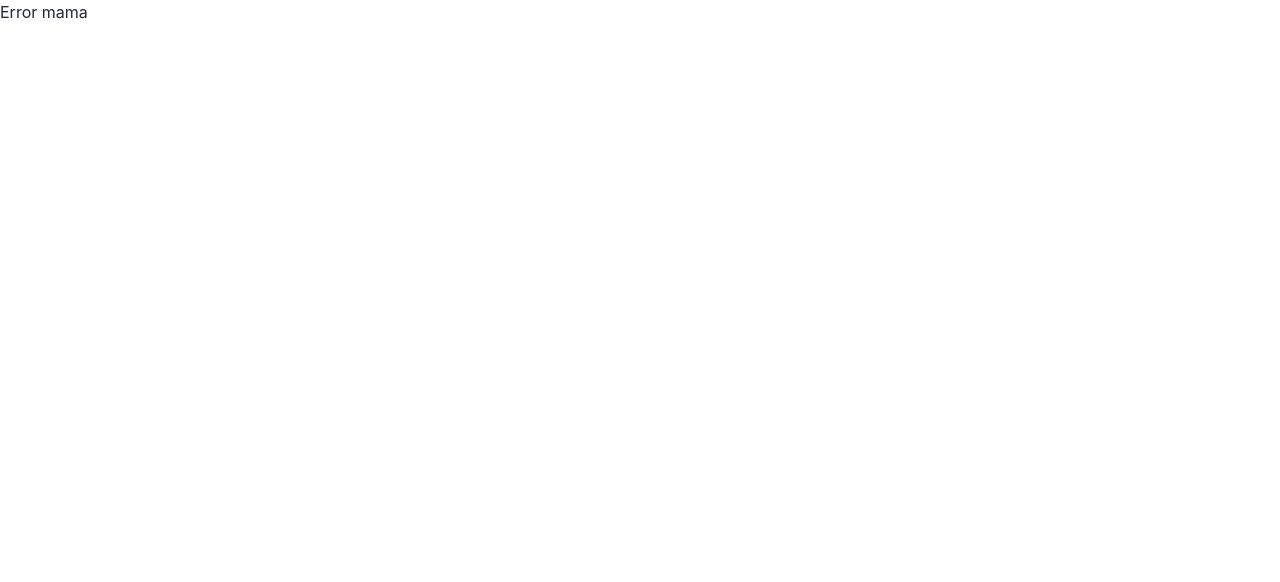
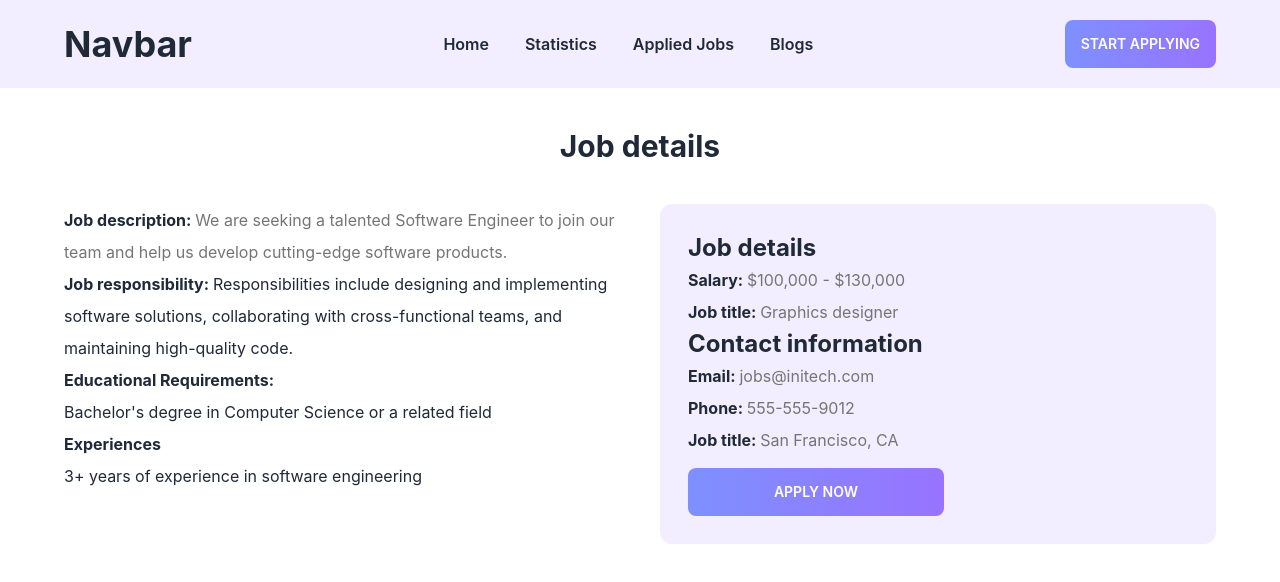
Before and after one commit to jobayer298/job-applying-client-react, a React (Vite) app: page /job/F8J5N2G in a window 1280 px wide. Before the commit this address had no page. Shown: the top 582 px of the page. Built offline with nearby package versions, Linux system fonts and the light colour scheme.

Commit message:
job details components created

```diff
--- a/public/job-desc.json
+++ b/public/job-desc.json
@@ -12,10 +12,9 @@
     "job_responsibility": "Responsibilities include developing user-friendly websites, collaborating with the design team, and ensuring that the website is optimized for speed and scalability.",
     "educational_requirements": "Bachelor's degree in Computer Science or a related field",
     "experiences": "2+ years of experience in front-end development",
-    "contact": {
-      "email": "jobs@acmecorp.com",
-      "phone": "555-555-1234"
-    }
+
+    "email": "jobs@acmecorp.com",
+    "phone": "555-555-1234"
   },
   {
     "id": "L2N6Q8S",
@@ -30,10 +29,10 @@
     "job_responsibility": "Responsibilities include developing and executing marketing campaigns, analyzing market trends, and managing the marketing budget.",
     "educational_requirements": "Bachelor's degree in Marketing, Business, or a related field",
     "experiences": "5+ years of experience in marketing",
-    "contact": {
+
       "email": "jobs@globexcorp.com",
       "phone": "555-555-5678"
-    }
+
   },
   {
     "id": "Y4H9P6D",
@@ -48,10 +47,10 @@
     "job_responsibility": "Responsibilities include designing and implementing software solutions, collaborating with cross-functional teams, and maintaining high-quality code.",
     "educational_requirements": "Bachelor's degree in Computer Science or a related field",
     "experiences": "3+ years of experience in software engineering",
-    "contact": {
+
       "email": "jobs@initech.com",
       "phone": "555-555-9012"
-    }
+
   },
   {
     "id": "F8J5N2G",
@@ -66,10 +65,10 @@
     "job_responsibility": "Responsibilities include designing and implementing software solutions, collaborating with cross-functional teams, and maintaining high-quality code.",
     "educational_requirements": "Bachelor's degree in Computer Science or a related field",
     "experiences": "3+ years of experience in software engineering",
-    "contact": {
+
       "email": "jobs@initech.com",
       "phone": "555-555-9012"
-    }
+
   },
   {
     "id": "T6K1V9B",
@@ -84,10 +83,10 @@
     "job_responsibility": "Responsibilities include designing and implementing software solutions, collaborating with cross-functional teams, and maintaining high-quality code.",
     "educational_requirements": "Bachelor's degree in Computer Science or a related field",
     "experiences": "3+ years of experience in software engineering",
-    "contact": {
+
       "email": "jobs@initech.com",
       "phone": "555-555-9012"
-    }
+
   },
   {
     "id": "Z3C7L5R",
@@ -102,9 +101,8 @@
     "job_responsibility": "Responsibilities include designing and implementing software solutions, collaborating with cross-functional teams, and maintaining high-quality code.",
     "educational_requirements": "Bachelor's degree in Computer Science or a related field",
     "experiences": "3+ years of experience in software engineering",
-    "contact": {
+
       "email": "jobs@initech.com",
       "phone": "555-555-9012"
-    }
   }
 ]
--- a/src/Components/Error.jsx
+++ b/src/Components/Error.jsx
@@ -1,11 +1,17 @@
-import React from 'react';
+import React from "react";
+import { Link, useRouteError } from "react-router-dom";
 
 const Error = () => {
-    return (
-        <div>
-            <h2>Error mama</h2>
-        </div>
-    );
+  return (
+    <section className="flex justify-center items-center h-screen p-16 bg-gray-100 text-gray-900">
+      <Link
+        to="/"
+        className="px-8 py-3 font-semibold rounded bg-cyan-200 text-gray-900"
+      >
+        Back to homepage
+      </Link>
+    </section>
+  );
 };
 
 export default Error;
--- a/src/Components/Features_job.jsx
+++ b/src/Components/Features_job.jsx
@@ -1,9 +1,9 @@
 import React from 'react';
-import { useLoaderData } from 'react-router-dom';
+import { Link, useLoaderData } from 'react-router-dom';
 
 const Features_job = () => {
     const jobData = useLoaderData()
-    console.log(jobData);
+    // console.log(jobData);
     return (
       <div className="my-container pb-24">
         <div className="title text-center pb-8">
@@ -34,7 +34,9 @@ const Features_job = () => {
                 <span>{job.location}</span>
                 <span>Salary: {job.salary}</span>
               </p>
-              <button className="btn btn-bg text-white">View Details</button>
+              <Link to={`/job/${job.id}`}>
+                <button className="btn btn-bg text-white">View Details</button>
+              </Link>
             </div>
           ))}
         </div>
--- a/src/Components/JobDetails.jsx
+++ b/src/Components/JobDetails.jsx
@@ -1,11 +1,70 @@
-import React from 'react';
+import React, { useEffect, useState } from "react";
+import { useLoaderData, useParams } from "react-router-dom";
 
 const JobDetails = () => {
-    return (
-        <div>
-            <h2>details</h2>
+  const jobs = useLoaderData();
+  console.log(jobs);
+  const dynamic = useParams();
+  console.log(dynamic.jobID);
+  const [job, setJob] = useState({});
+  useEffect(() => {
+    const findData =  jobs.find((j) => j.id === dynamic.jobID);
+    console.log(findData);
+    setJob(findData);
+  }, []);
+
+  return (
+    <div className="my-container">
+      <h2 className="my-container text-3xl font-bold text-center my-10">
+        Job details
+      </h2>
+      <div className="grid grid-cols-2 gap-10">
+        <div className="job-desc leading-8">
+          <p>
+            <span className="font-bold">Job description: </span>{" "}
+            <span className="text-[#757575]">{job.job_description}</span>
+          </p>
+          <p>
+            <span className="font-bold">Job responsibility: </span>
+            {job.job_responsibility}
+          </p>
+          <p className="font-bold">Educational Requirements: </p>
+          <p>{job.educational_requirements}</p>
+          <p className="font-bold">Experiences </p>
+          <p>{job.experiences}</p>
         </div>
-    );
+        <div className="job-details bg-[#9873ff21] rounded-xl p-7 leading-8">
+          <h2 className="font-bold text-2xl">Job details</h2>
+          <p>
+            <span className="font-bold">Salary: </span>
+
+            <span className="text-[#757575]">{job.salary}</span>
+          </p>
+          <p>
+            <span className="font-bold">Job title: </span>
+            <span className="text-[#757575]">{job.job_title}</span>
+          </p>
+          <h2 className="font-bold text-2xl">Contact information</h2>
+
+          <p>
+            <span className="font-bold">Email: </span>
+            <span className="text-[#757575]">{job.email}</span>
+          </p>
+          <p>
+            <span className="font-bold ">Phone: </span>
+            <span className="text-[#757575]">{job.phone}</span>
+          </p>
+          <p>
+            <span className="font-bold">Job title: </span>
+            <span className="text-[#757575]">{job.location}</span>
+          </p>
+          <button className="btn btn-bg text-white mt-3 btn-wide">
+            Apply Now
+          </button>
+        </div>
+      </div>
+    </div>
+  );
 };
 
 export default JobDetails;
--- a/src/main.jsx
+++ b/src/main.jsx
@@ -1,13 +1,14 @@
-import React from 'react'
-import ReactDOM from 'react-dom/client'
-import App from './App'
-import './index.css'
+import React from "react";
+import ReactDOM from "react-dom/client";
+import App from "./App";
+import "./index.css";
 import { createBrowserRouter, RouterProvider } from "react-router-dom";
-import Home from './Components/Home';
-import Statistics from './Components/Statistics';
-import Applied_jobs from './Components/Applied_jobs';
-import Blogs from './Components/Blogs';
-import Error from './Components/Error';
+import Home from "./Components/Home";
+import Statistics from "./Components/Statistics";
+import Applied_jobs from "./Components/Applied_jobs";
+import Blogs from "./Components/Blogs";
+import Error from "./Components/Error";
+import JobDetails from "./Components/JobDetails";
 const router = createBrowserRouter([
   {
     path: "/",
@@ -17,7 +18,12 @@ const router = createBrowserRouter([
       {
         path: "/",
         element: <Home></Home>,
-        loader: () => fetch("job-desc.json"),
+        loader: () => fetch("/job-desc.json"),
+      },
+      {
+        path: "job/:jobID",
+        element: <JobDetails></JobDetails>,
+        loader: () => fetch("/job-desc.json"),
       },
       {
         path: "statistics",
@@ -35,7 +41,6 @@ const router = createBrowserRouter([
   },
 ]);
 
-
 ReactDOM.createRoot(document.getElementById("root")).render(
   <React.StrictMode>
     <RouterProvider router={router} />
--- /dev/null
+++ b/src/utils/fakeDB.js
@@ -0,0 +1,48 @@
+// use local storage to manage cart data
+const addToDb = id => {
+  let shoppingCart = {}
+
+  //get the shopping cart from local storage
+  const storedCart = localStorage.getItem('shopping-cart')
+  if (storedCart) {
+    shoppingCart = JSON.parse(storedCart)
+  }
+
+  // add quantity
+  const quantity = shoppingCart[id]
+  if (quantity) {
+    const newQuantity = quantity + 1
+    shoppingCart[id] = newQuantity
+  } else {
+    shoppingCart[id] = 1
+  }
+  localStorage.setItem('shopping-cart', JSON.stringify(shoppingCart))
+}
+
+const getStoredCart = () => {
+  let shoppingCart = {}
+
+  //get the shopping cart from local storage
+  const storedCart = localStorage.getItem('shopping-cart')
+  if (storedCart) {
+    shoppingCart = JSON.parse(storedCart)
+  }
+  return shoppingCart
+}
+
+const removeFromDb = id => {
+  const storedCart = localStorage.getItem('shopping-cart')
+  if (storedCart) {
+    const shoppingCart = JSON.parse(storedCart)
+    if (id in shoppingCart) {
+      delete shoppingCart[id]
+      localStorage.setItem('shopping-cart', JSON.stringify(shoppingCart))
+    }
+  }
+}
+
+const deleteShoppingCart = () => {
+  localStorage.removeItem('shopping-cart')
+}
+
+export { addToDb, getStoredCart, removeFromDb, deleteShoppingCart }
```
Also changed, not shown: 1 other file (tests, documents, lock files or other folders).
